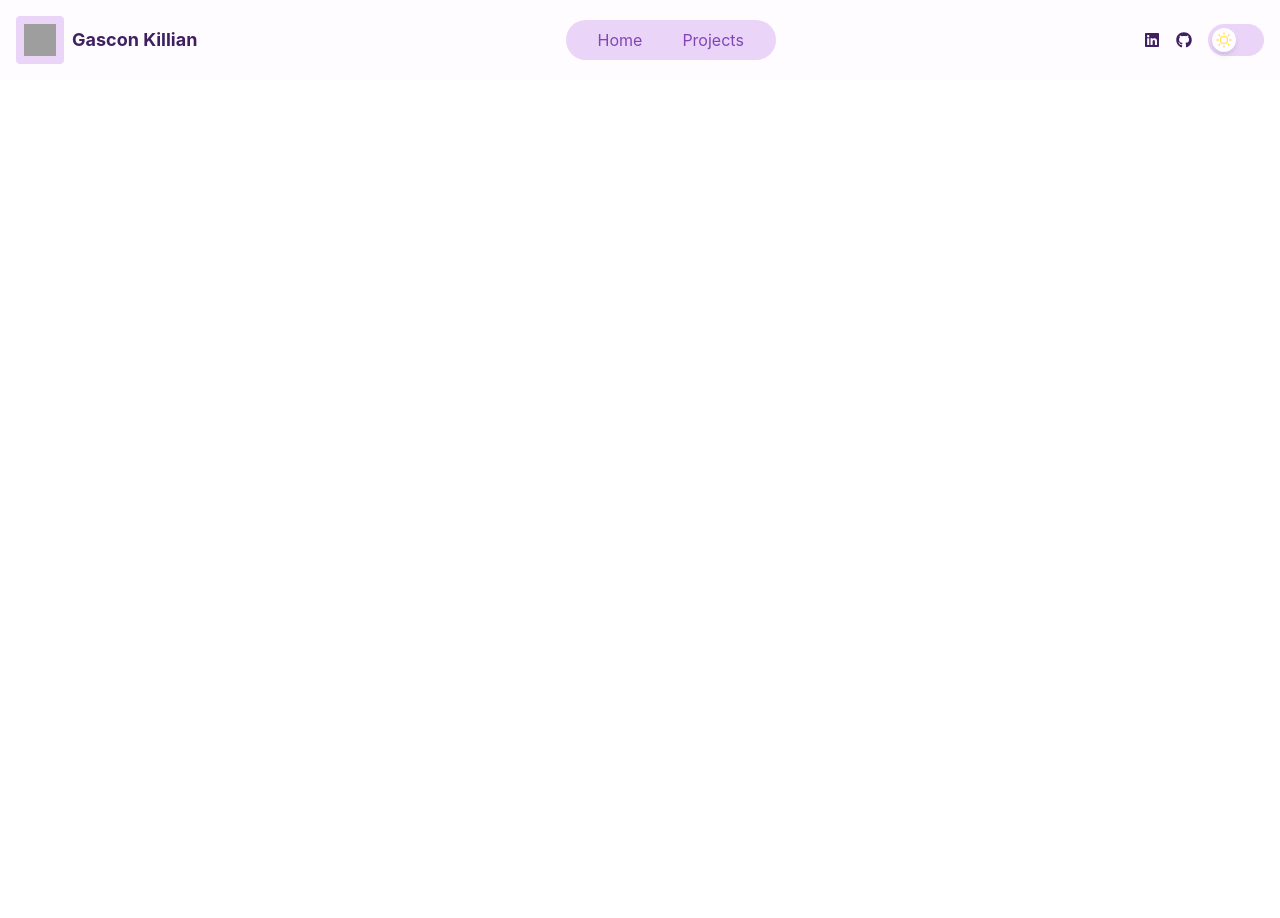
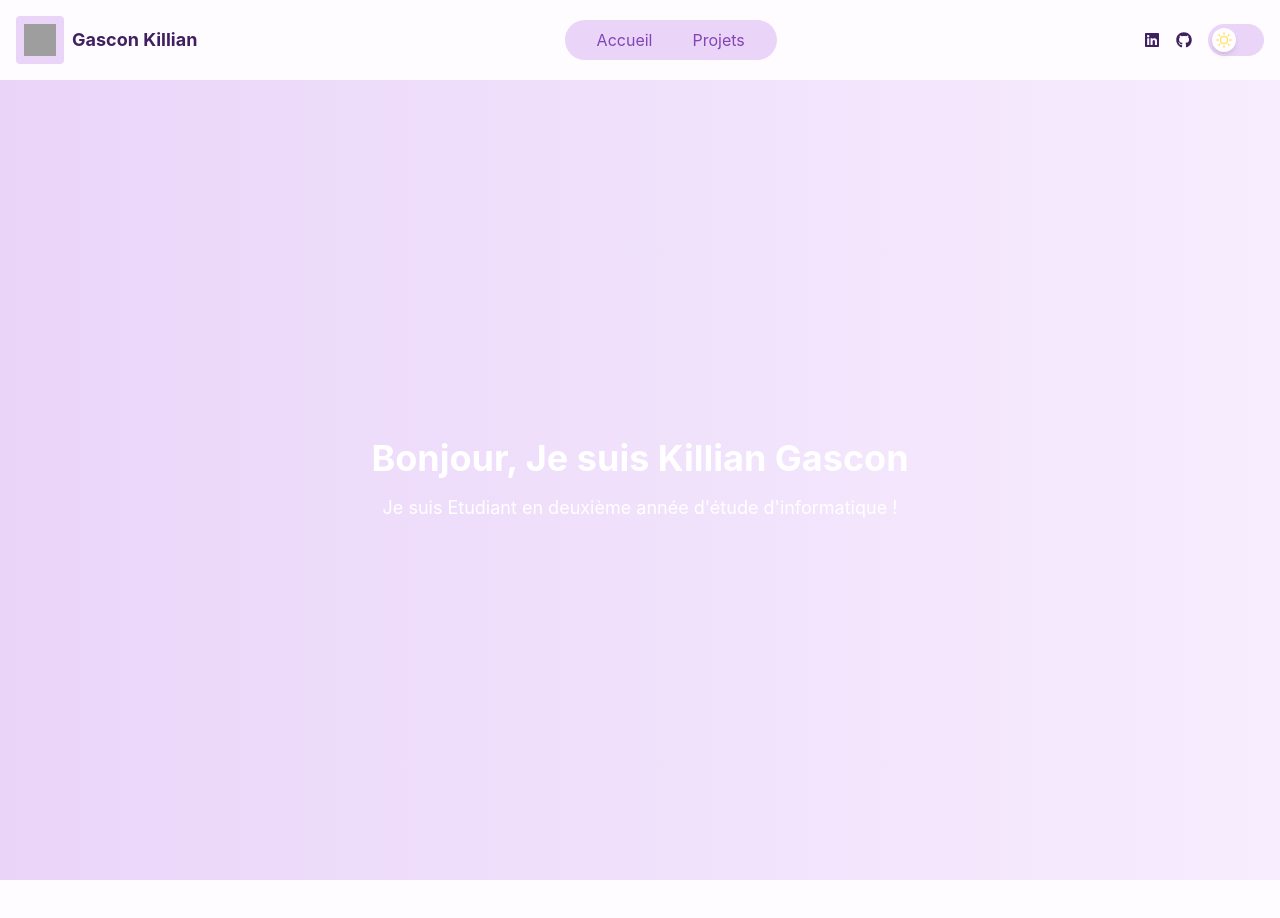
Before and after one commit to KillianGascon/portfolio, a React (Create React App) app in the folder portfolio/: page / in a window 1280 px wide. Shown: the top 918 px of the page. Before the commit the page ends 800 px from the top, so only its background shows below. Built offline with nearby package versions, Linux system fonts and the light colour scheme; grey boxes are pictures that could not be loaded.

Commit message:
Commit 1.0: Création de la page home et début de la structure de la page

```diff
--- a/portfolio/src/App.js
+++ b/portfolio/src/App.js
@@ -1,10 +1,14 @@
 import Nav from "./components/Nav"
+import Body from "./components/Body"
 
 const App = () => {
   return (
-    <div className="bg-transparent">
-        <div className="">
+    <div className="">
+      <div className="bg-tranparent">
         <Nav/>
+      </div>
+      <div className="">
+        <Body/>
       </div>
     </div>
   )
--- a/portfolio/src/components/Nav.jsx
+++ b/portfolio/src/components/Nav.jsx
@@ -29,10 +29,10 @@ const Navbar = () => {
                 {/* Liens de navigation */}
                 <ul className="flex space-x-6 bg-purple-500 px-6 py-2 rounded-full dark:bg-dark-purple-500">
                     <li className="text-purple-1100 dark:text-dark-purple-1200 hover:text-purple-1200 dark:hover:text-dark-purple-1100 transition">
-                        <a href="#home" className="p-2">Home</a>
+                        <a href="#home" className="p-2">Accueil</a>
                     </li>
                     <li className="text-purple-1100 dark:text-dark-purple-1200 hover:text-purple-1200 dark:hover:text-dark-purple-1100 transition">
-                        <a href="#work" className="p-2">Projects</a>
+                        <a href="#work" className="p-2">Projets</a>
                     </li>
                     {/* <li className="text-purple-1100 dark:text-dark-purple-1200 hover:text-purple-1200 dark:hover:text-dark-purple-1100 transition">
                         <a href="#about" className="p-2">About</a>
--- a/portfolio/src/components/body.jsx
+++ b/portfolio/src/components/body.jsx
@@ -0,0 +1,55 @@
+import React from 'react'
+
+const body = () => {
+  return (
+    <div>
+        <div className="w-full h-screen bg-gradient-to-r from-purple-500 to-purple-300">
+            <div className="max-w-7xl mx-auto flex items-center justify-center h-full">
+                <div className="text-center">
+                    <h1 className="text-4xl text-white font-bold">Bonjour, Je suis Killian Gascon</h1>
+                    <p className="text-white text-lg mt-4">Je suis Etudiant en deuxième année d'étude d'informatique !</p>
+                </div>
+            </div>
+        </div>
+        <div className="w-full h-screen bg-purple-100">
+            <div className="flex items-center justify-center h-full">
+                <div className="text-left bg-purple-950">
+                    <h1 className="text-4xl text-purple-1100 font-bold">Qui je suis ?</h1>
+                    <p className="text-purple-1100 text-lg mt-4">Bonjour, je m'appelle Killian Gascon, je suis actuellement étudiant en informatique afin de devenir développeur ou expert en cybersécurité</p>
+                </div>
+                <div className="bg-purple-300">
+                    <h1 className="text-4xl text-purple-1100 font-bold">Etudes</h1>
+                    <p className="text-purple-1100 text-lg mt-4">Ecole : Epsi Nantes<br/>Formation : BTS SIO<br/>Diplômes : Permis de conduire, Baccalauréat Général, PSC1 (diplôme de premiers secours)</p>
+                </div>
+                <div className="text-left bg-purple-300">
+                    <h1 className="text-4xl text-purple-1100 font-bold">Mes technos préférées</h1>
+                    <div className='flex items-center'>
+                        <div className=''>
+                            {/* Le logo react */}
+                            <img src="/react.svg" alt="react" className="h-8 w-8" />
+                            <p className="text-purple-1100 text-lg mt-4"><br/>Python</p>
+                        </div>
+                        <div className='flex'>
+                            {/* Le logo react */}
+                            <img src="/react.svg" alt="react" className="h-8 w-8" />
+                            <p className="text-purple-1100 text-lg mt-4"><br/>PHP</p>
+                        </div>
+                        <div className='flex'>
+                            {/* Le logo react */}
+                            <img src="/react.svg" alt="react" className="h-8 w-8" />
+                            <p className="text-purple-1100 text-lg mt-4"><br/>Java</p>
+                        </div>
+                        <div className='flex'>
+                            {/* Le logo react */}
+                            <img src="/react.svg" alt="react" className="h-8 w-8" />
+                            <p className="text-purple-1100 text-lg mt-4"><br/>Javascript (surtout React)</p>
+                        </div>
+                    </div>
+                </div>
+            </div>
+        </div>
+    </div>
+  )
+}
+
+export default body
```
